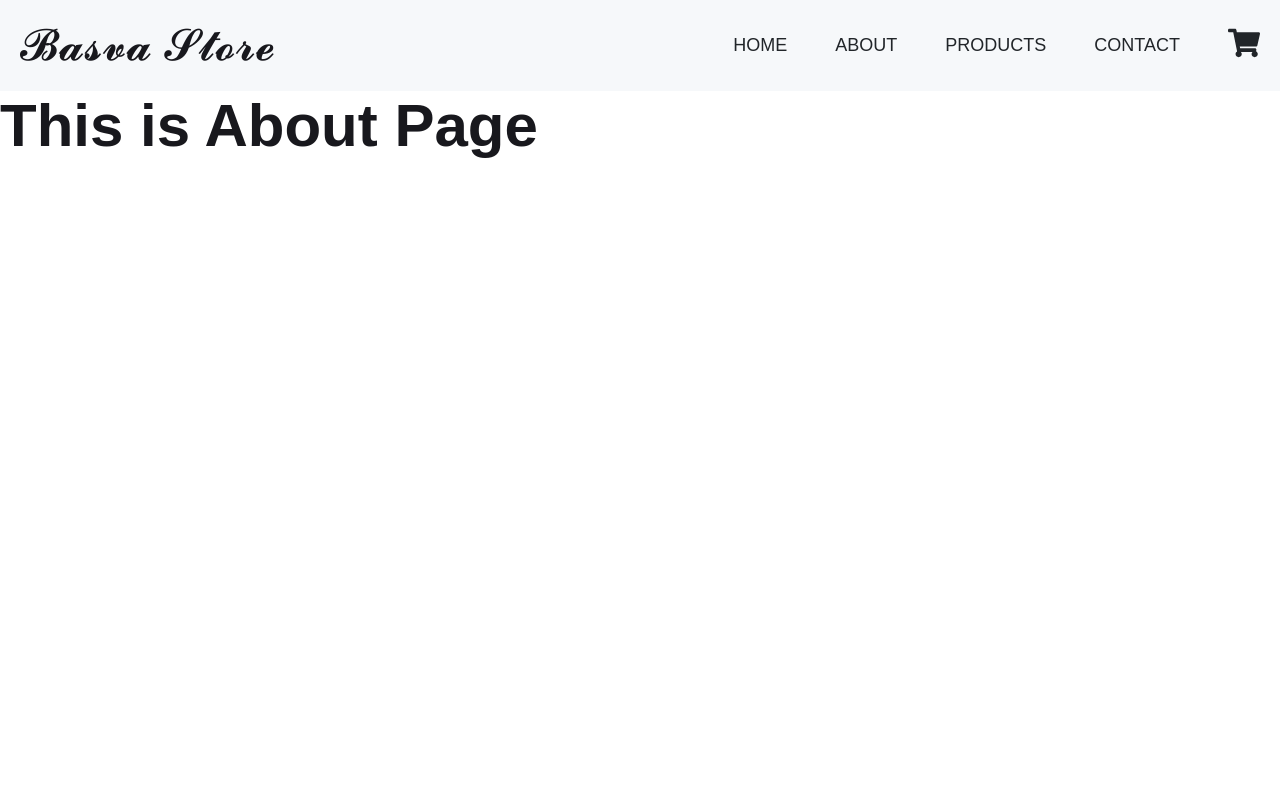
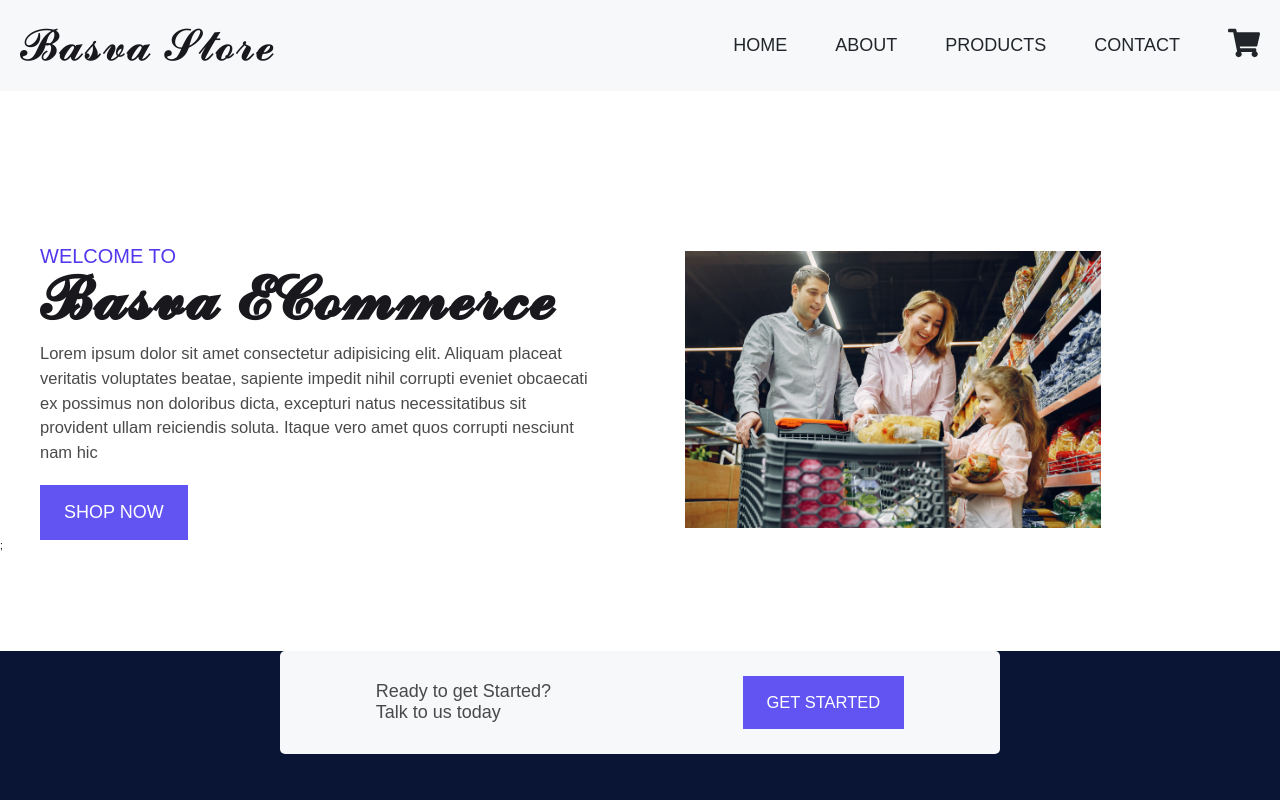
Before and after one commit to chaitanyakarthikb/ecommerceinreduxtoolkit, a React (Create React App) app: page /about in a window 1280 px wide. Shown: the top 800 px of the page. Built offline with nearby package versions, Linux system fonts and the light colour scheme.

Commit message:
implemented about page and also single product page

```diff
--- a/src/App.js
+++ b/src/App.js
@@ -8,6 +8,8 @@ import Products from './Pages/Products';
 import Contact from './Pages/Contact';
 import Cart from './Pages/Cart';
 import Home from './Pages/Home';
+import FooterSection from './components/FooterSection';
+import SingleProduct from './components/SingleProduct';
 
 const theme = {
     colors: {
@@ -45,8 +47,9 @@ function App() {
             <Route path="/products" element={<Products/>} />
             <Route path="/contact" element={<Contact/>}/>
             <Route path="/cart" element={<Cart/>}/>
-
+            <Route path={`/product/:id`} element={<SingleProduct/>}/>
           </Routes>
+          <FooterSection/>
         </BrowserRouter>
       </ThemeProvider>
     </>
--- a/src/Pages/About.jsx
+++ b/src/Pages/About.jsx
@@ -1,10 +1,12 @@
 import React from "react";
+import HeroSection from "../components/HeroSection";
+import { Wrapper } from "./Home";
 
 const About = () => {
   return (
-    <div>
-      <h1>This is About Page</h1>
-    </div>
+    <Wrapper>
+      <HeroSection heading={"𝓑𝓪𝓼𝓿𝓪 𝓔𝓒𝓸𝓶𝓶𝓮𝓻𝓬𝓮"} />;
+    </Wrapper>
   );
 };
 
--- a/src/Pages/Home.jsx
+++ b/src/Pages/Home.jsx
@@ -26,16 +26,15 @@ const Home = () => {
   }, [all_products]);
   return (
     <Wrapper>
-      <HeroSection />
+      <HeroSection heading={"𝓑𝓪𝓼𝓿𝓪 𝓢𝓽𝓸𝓻𝓮"} />
       <FeaturedProducts featuredProducts={featuredProducts} />
       <DetailsSection />
       <TrustedSection />
-      <FooterSection />
     </Wrapper>
   );
 };
 
-const Wrapper = styled.section`
+export const Wrapper = styled.section`
   min-height: 450px;
   // padding: 0rem 0rem;
   overflow: hidden;
@@ -52,6 +51,8 @@ const Wrapper = styled.section`
 
   .content--container h1 {
     margin-top: 0;
+    margin-bottom: 15px;
+    line-height: 55px;
   }
 
   #content--welcome {
--- a/src/components/HeroSection.jsx
+++ b/src/components/HeroSection.jsx
@@ -1,13 +1,14 @@
 import React from "react";
 import { Button } from "./Button";
 import { Link } from "react-router-dom";
-const HeroSection = () => {
+const HeroSection = (props) => {
+  let heading = props.heading;
   return (
     <div className="container">
       <div className="grid grid-two-column">
         <div className="content--container">
           <p id="content--welcome">Welcome to</p>
-          <h1>𝓑𝓪𝓼𝓿𝓪 𝓢𝓽𝓸𝓻𝓮</h1>
+          <h1>{heading}</h1>
           <p id="content--para">
             Lorem ipsum dolor sit amet consectetur adipisicing elit. Aliquam
             placeat veritatis voluptates beatae, sapiente impedit nihil corrupti
--- /dev/null
+++ b/src/components/SingleProduct.jsx
@@ -0,0 +1,29 @@
+import React, { useEffect } from "react";
+import { useDispatch, useSelector } from "react-redux";
+import { useParams } from "react-router-dom";
+import {
+  getFeaturedProducts,
+  getProductThunk,
+} from "../Features/ProductsSlice";
+
+const SingleProduct = () => {
+  const params = useParams();
+  let { id } = params;
+  const dispatch = useDispatch();
+  const store = useSelector((state) => state.products);
+  let { all_products } = store;
+  useEffect(() => {
+    dispatch(getProductThunk());
+  }, []);
+  useEffect(() => {
+    dispatch(getFeaturedProducts());
+  }, [all_products]);
+
+  let product = all_products.filter((el) => el.id === Number(id));
+
+  return (
+    <div>{product ? <h1>{product[0]?.category}</h1> : <h1>Loading...</h1>}</div>
+  );
+};
+
+export default SingleProduct;
```
